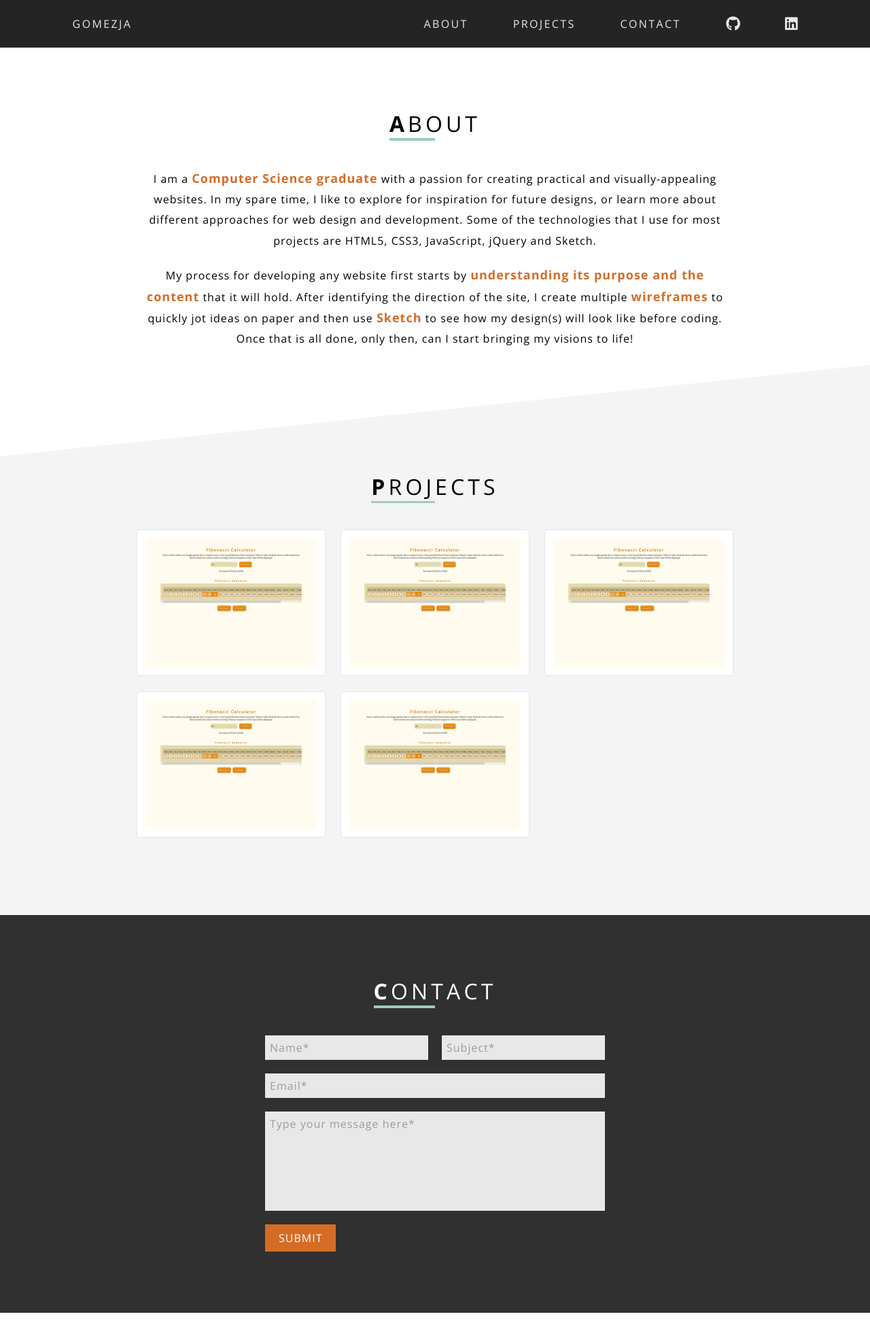
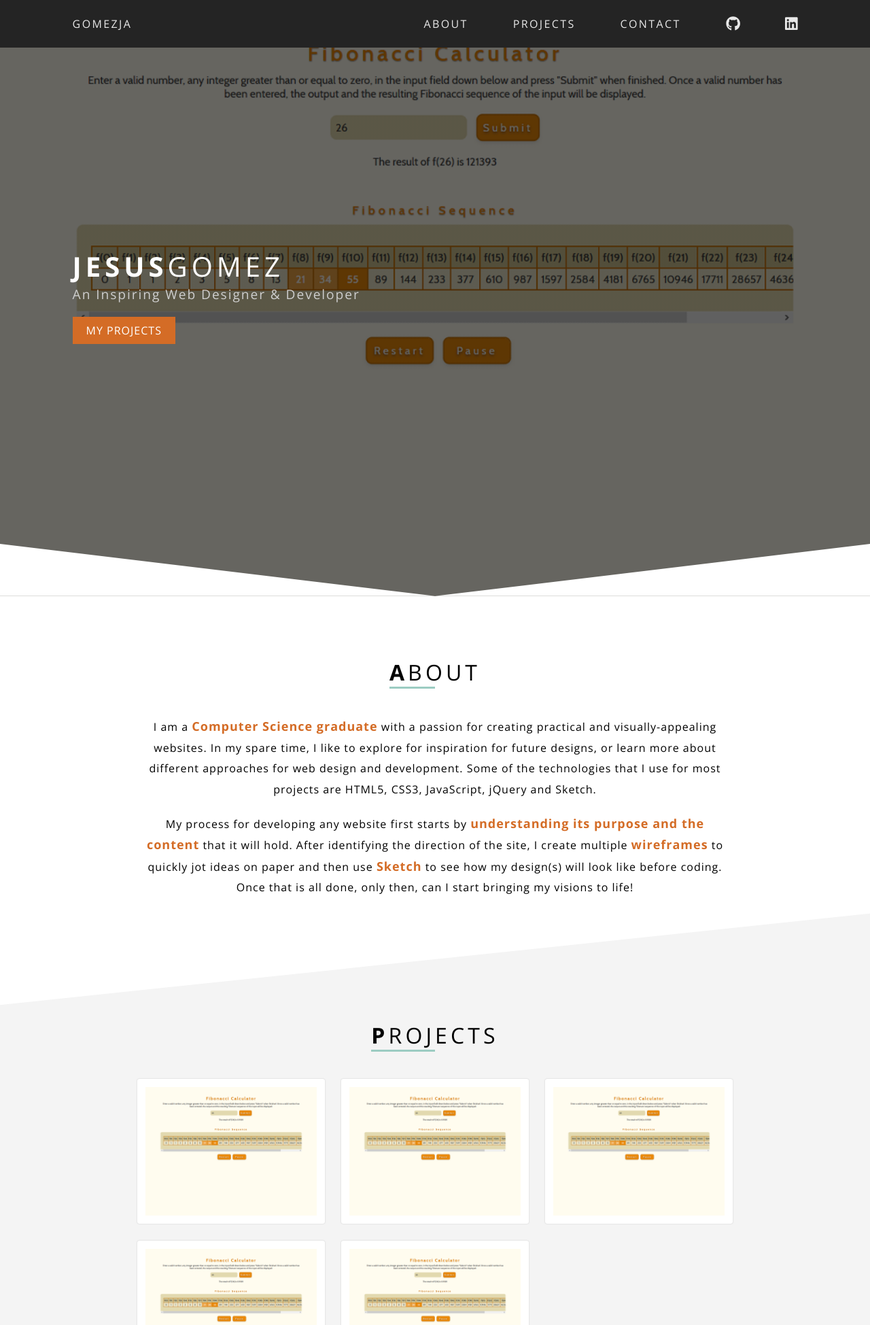
Before and after one commit to gomezja/single-page-website-project, a PHP site: page / in a window 1280 px wide. Shown: the top 1949 px of the page at 68% size. Run offline with PHP 8.4, Linux system fonts and the light colour scheme; some libraries are stand-ins or nearby versions.

Commit message:
Added intro section

```diff
--- a/index.html
+++ b/index.html
@@ -39,6 +39,22 @@
             </div>
         </div>
     </div>
+
+    <!-- WELCOME SECTION -->
+    <section class="welcome welcome--background">
+        <div class="welcome__content">
+            <div class="ab">
+                <div class="welcome__header"><span class="welcome__header--bold">Jesus</span>Gomez</div>
+                <div class="welcome__subheader">An Inspiring Web Designer & Developer</div>
+                <button class="btn welcome__btn">My Projects</button>
+            </div>
+        </div>
+
+        <svg class="welcome__svg" viewBox="0 0 100 100" preserveAspectRatio="none">
+            <polygon fill="#ffff" stroke="#ffff" stroke-width="0px" points="0,0 50,100 0,100"/>
+            <polygon fill="#ffff" stroke="#ffff" stroke-width="0px" points="100,0 50,100 100,100"/>
+        </svg>
+    </section>
 
     <!-- SECTION ONE -->
     <section class="section-one">
@@ -218,6 +234,11 @@
 
     <!-- CONTACT SECTION -->
     <section class="contact" id="contact">
+        <svg class="contact__svg" viewBox="0 0 100 100" preserveAspectRatio="none">
+            <polygon fill="#f4f4f4" stroke="#f4f4f4" stroke-width="2px" points="0,0 50,0 0,90"/>
+            <polygon fill="#f4f4f4" stroke="#f4f4f4" stroke-width="2px" points="100,0 50,0 100,90"/>
+        </svg>
+
         <div class="contact__title">
             <h1 class="contact__header">
                 <span class="contact__header--bold">C</span>ontact
--- a/style.css
+++ b/style.css
@@ -133,22 +133,60 @@ html, body {
 }
 
 /*========================================== Introduction Section ==========================================*/
-.intro {
+.welcome {
+    height: calc(100vh - 70px + 6vw);
+    position: relative;
+}
+
+.welcome--background {
+    background: linear-gradient(rgba(0,0,0,0.6), rgba(0,0,0,0.6)), url(images/projects/fibonacci-calculator.png);
+    color: white;
+    background-position: center;
+    background-repeat: no-repeat;
+    background-size: cover;
+}
+
+.welcome__content {
+    display: flex;
+    flex-direction: column;
+    height: calc(100vh - 70px);
+    justify-content: center;
     margin: 0 8.33%;
 }
 
-.intro__header {
-    font-size: 2rem;
-    font-weight: 300;
-    letter-spacing: 0.16em;
-    text-transform: uppercase;
+.ab {
+    max-width: 1500px;
+    width: 100%;
+    margin: 0 auto;
 }
 
-.intro__subheader {
-    font-size: 1rem;
+.welcome__header {
+    font-size: 2.5rem;
+    text-transform: uppercase;
+    font-weight: 300;
+    letter-spacing: 0.15em;
+}
+
+.welcome__header--bold {
+    font-weight: 700;
+}
+
+.welcome__subheader {
+    font-size: 1.2rem;
     font-weight: 400;
-    line-height: 1.9em;
-    letter-spacing: 0.0625em;
+    letter-spacing: 0.1em;
+    color: #cecece;
+}
+
+.welcome__btn {
+    margin-top: 20px;
+}
+
+.welcome__svg {
+    position: absolute;
+    bottom: 0;
+    width: 100%;
+    height: 6vw;
 }
 
 /*========================================== About Section ==========================================*/
@@ -442,6 +480,14 @@ html, body {
 /*========================================== Contact Section ==========================================*/
 .contact {
     background: #303030;
+    position: relative;
+}
+
+.contact__svg {
+    position: absolute;
+    top: 0;
+    width: 100%;
+    height: 6vw;
 }
 
 .contact__header {
@@ -592,3 +638,21 @@ html, body {
         margin: 0 0 20px 0;
     }
 }
+
+/*------------ Welcome Section ------------*/
+@media screen and (max-width: 380px) {
+    .welcome__header,
+    .about__header,
+    .project__header,
+    .contact__header {
+        font-size: 1.5rem;
+    }
+
+    .welcome__subheader {
+        font-size: 1rem;
+    }
+
+    .welcome__content {
+        text-align: center;
+    }
+}
```
Lines whose indentation alone changed are shown as unchanged.
